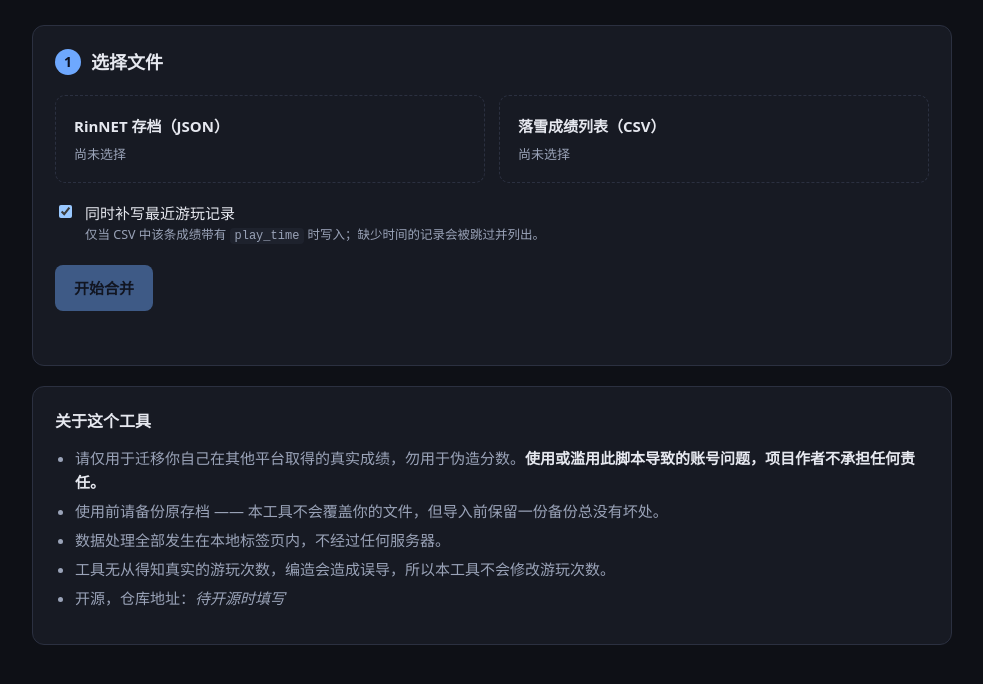
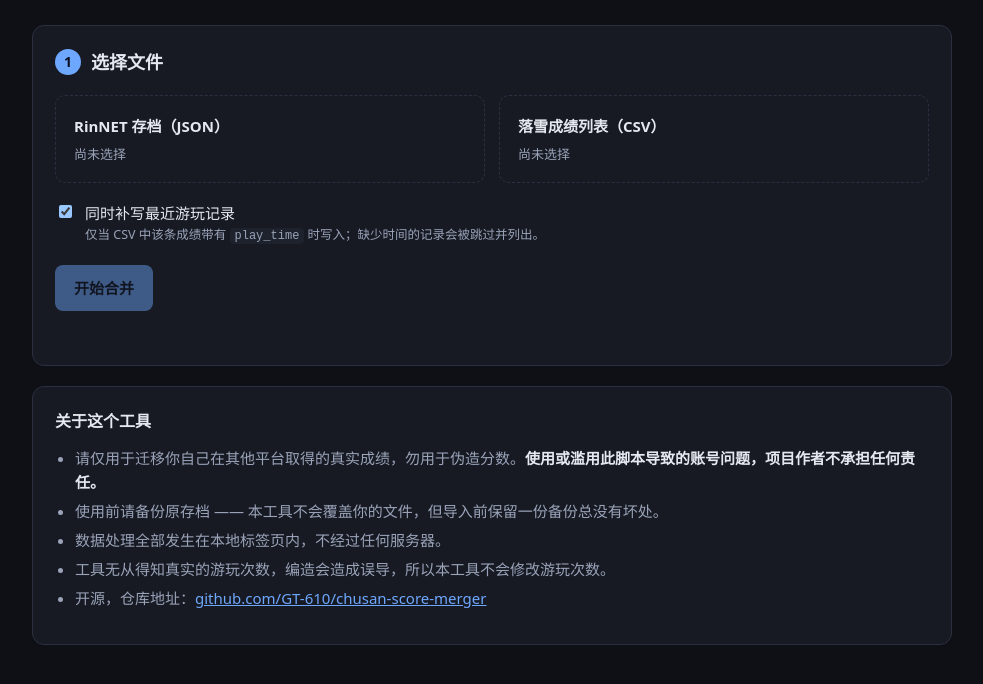
Before and after one commit to GT-610/chusan-score-merger, a website built with Vite: page index.html in a window 1280 px wide. Shown: the part 120-804 px from the top of the page, without its empty margins (148-1131 px from the left). Built offline with nearby package versions, Linux system fonts and the light colour scheme.

Commit message:
Pin wrangler for deployment and publish the repository link
The deploy script called wrangler without declaring it, so a clean
checkout could not deploy. Pin to ^4.149.0 rather than the newest
release: the configured npm mirror only carries up to that version.

Also replace the placeholder repository slot with a real anchor. The
address is fixed at build time, so markup beats runtime injection, and
the link is now crawlable.

Drop the export on the two summary row shapes. They are read through
MergeSummary, which is the only type crossing the worker boundary, so
exporting them only widened the module surface.

```diff
--- a/index.html
+++ b/index.html
@@ -96,7 +96,14 @@
             <li>
               工具无从得知真实的游玩次数，编造会造成误导，所以本工具不会修改游玩次数。
             </li>
-            <li>开源，仓库地址：<span class="repo-placeholder" data-placeholder="待开源时填写"></span></li>
+            <li>
+              开源，仓库地址：<a
+                class="repo-link"
+                href="https://github.com/GT-610/chusan-score-merger"
+                rel="noopener noreferrer"
+                >github.com/GT-610/chusan-score-merger</a
+              >
+            </li>
           </ul>
         </section>
       </main>
--- a/package.json
+++ b/package.json
@@ -18,6 +18,7 @@
     "knip": "^6.40.0",
     "typescript": "^7.0.2",
     "vite": "^8.3.3",
-    "vitest": "^5.0.3"
+    "vitest": "^5.0.3",
+    "wrangler": "^4.149.0"
   }
 }
--- a/src/ui/styles.css
+++ b/src/ui/styles.css
@@ -469,19 +469,13 @@ td.name {
 }
 
 /*
- * Repository URL slot, filled in when the project is published. The
- * wording lives in data-placeholder so no placeholder prose sits in the
- * markup, and the element stays empty until there is a real link to put
- * in it.
+ * Repository link. Anchored in the markup rather than injected at runtime:
+ * the address is fixed at build time, so a plain <a> is both simpler and
+ * crawlable.
  */
-.repo-placeholder:empty::before {
-  content: '待开源时填写';
-  color: var(--muted);
-  font-style: italic;
-}
-
-.repo-placeholder a {
+.repo-link {
   color: var(--accent);
+  overflow-wrap: anywhere;
 }
 
 @media (max-width: 560px) {
```
Also changed, not shown: README.en-US.md (+2 -2 lines), src/worker/protocol.ts (+8 -3 lines), README.md, 1 other file.
